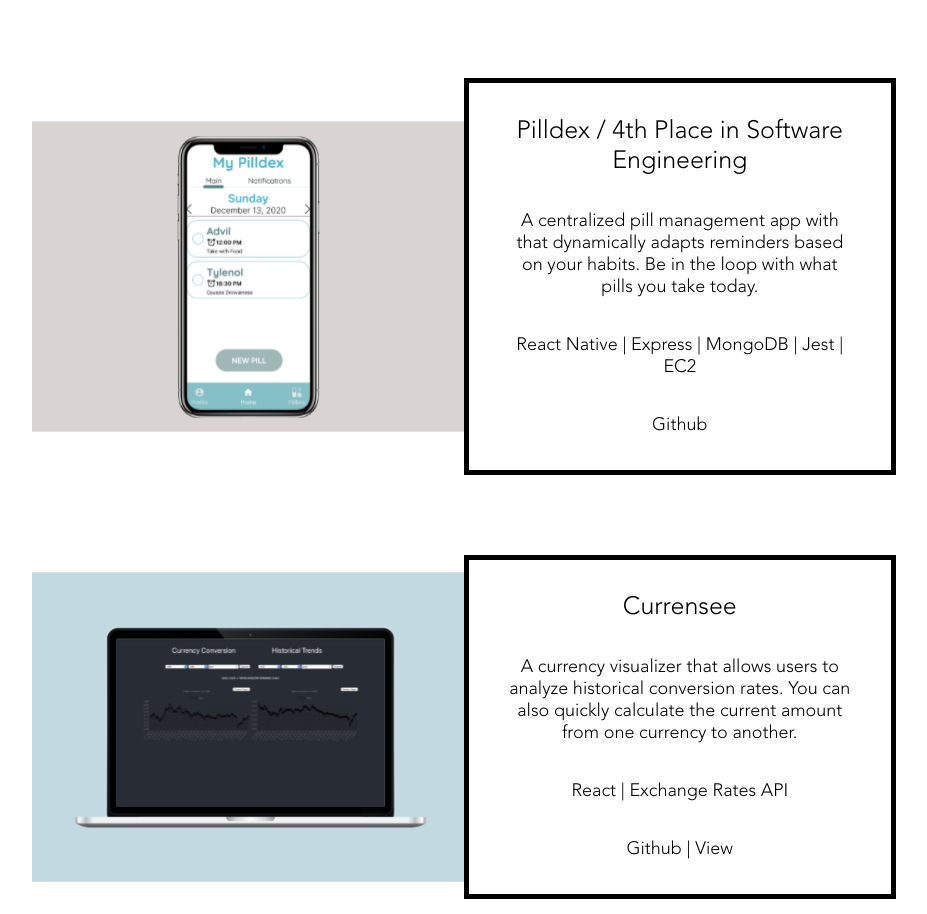
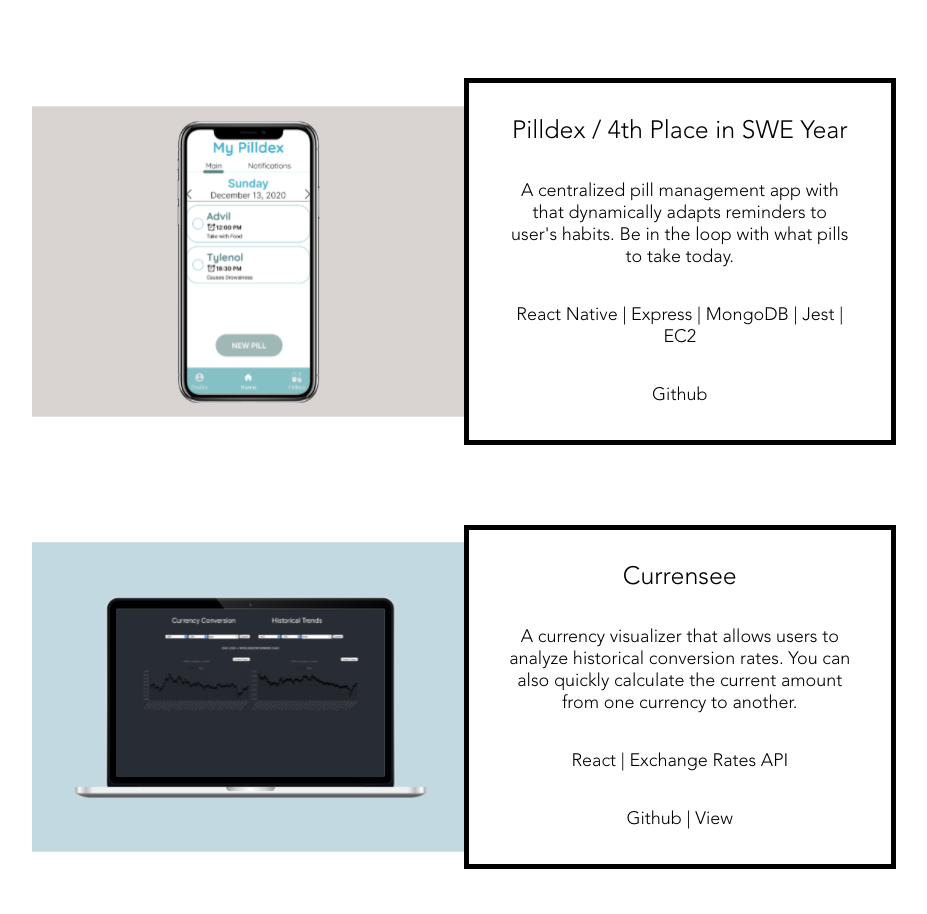
Before and after one commit to mpchow/personalWebsite_V3, a React (Create React App) app: page / in a window 1280 px wide. Shown: the part 2527-3441 px from the top of the page, without its empty margins (173-1100 px from the left). Built offline with nearby package versions, Linux system fonts and the light colour scheme.

Commit message:
Fix description

```diff
--- a/src/components/projects/featured/featured.js
+++ b/src/components/projects/featured/featured.js
@@ -20,9 +20,9 @@
       pos: 1
    },
    {
-      name: "Pilldex / 4th Place in Software Engineering" ,
+      name: "Pilldex / 4th Place in SWE Year" ,
       image: Pilldex,
-      description: "A centralized pill management app with that dynamically adapts reminders based on your habits. Be in the loop with what pills you take today.",
+      description: "A centralized pill management app with that dynamically adapts reminders to user's habits. Be in the loop with what pills to take today.",
       tools: "React Native | Express | MongoDB | Jest | EC2",
       github: "https://github.com/mpchow/pilldex",
       link: "",
```
